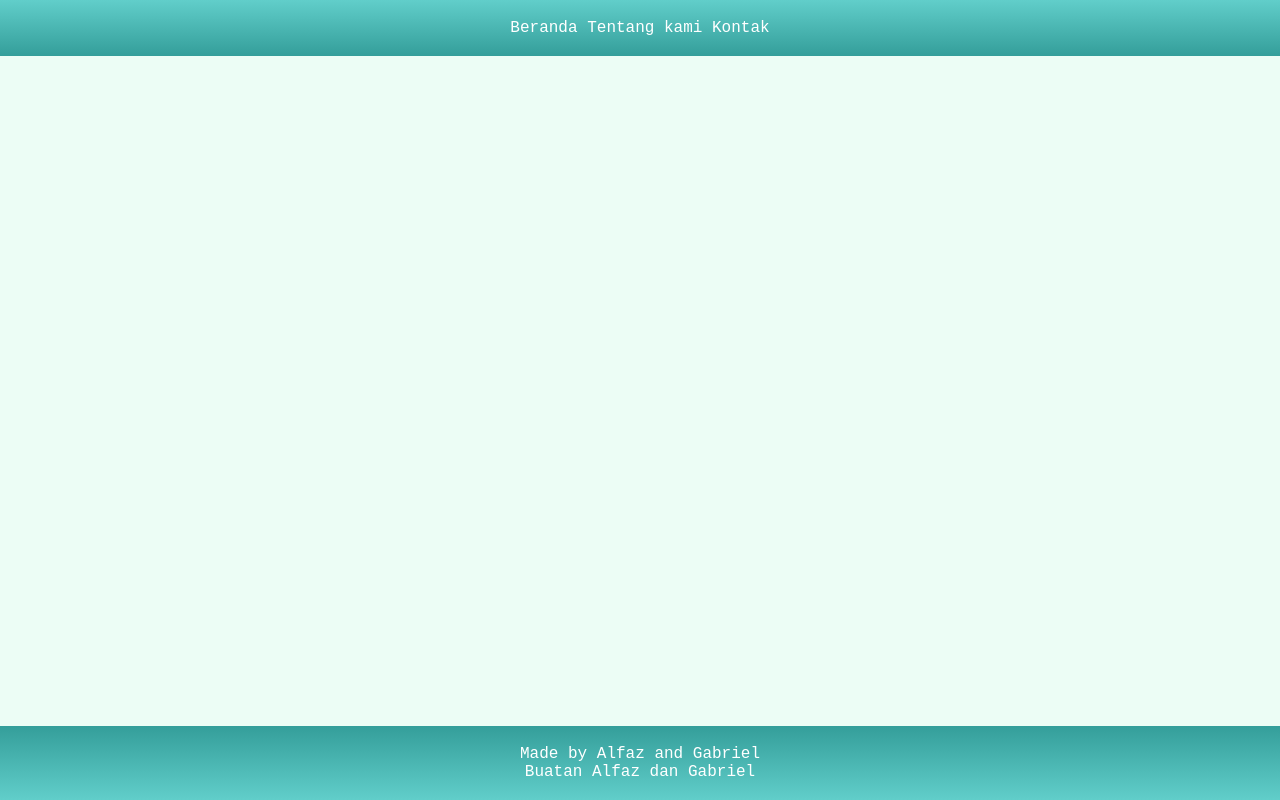
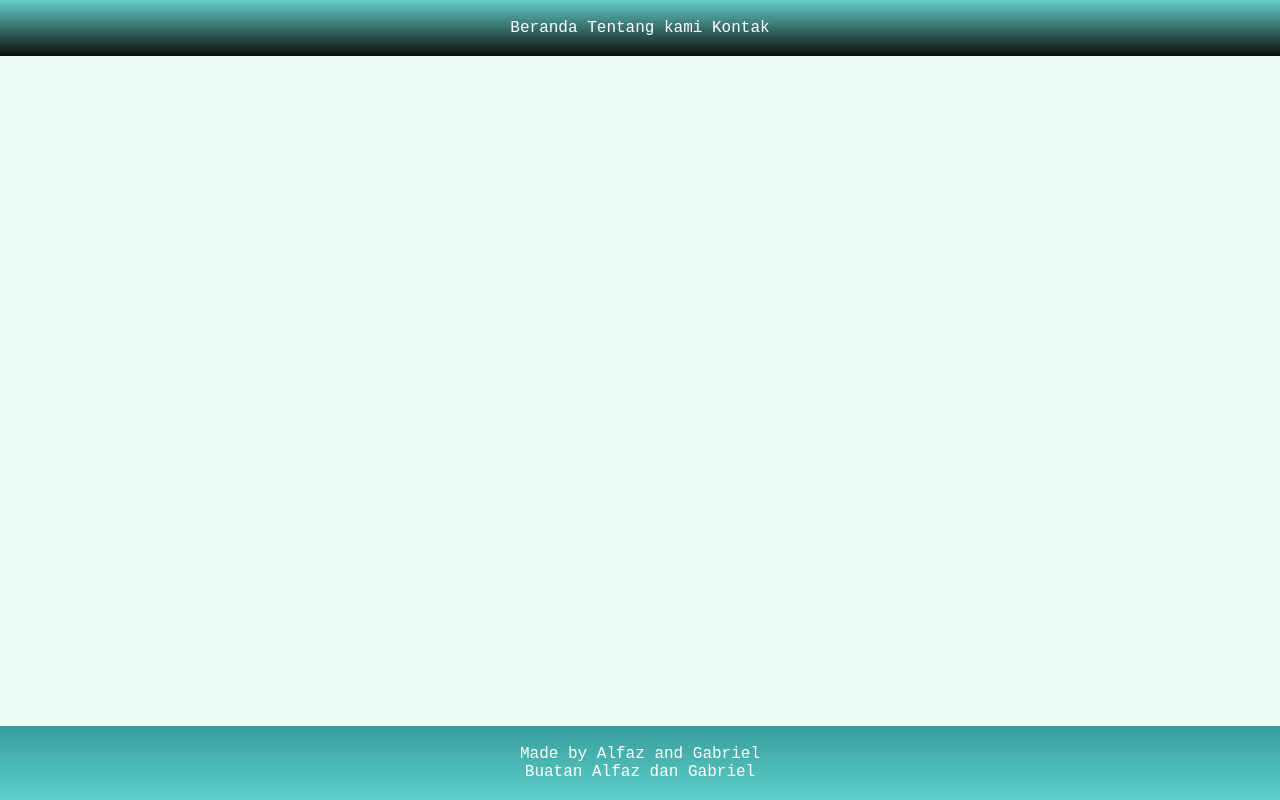
Before and after one commit to hugocopilot/lomba-website-ai, a plain HTML site: page home.html in a window 1280 px wide. Drawn offline with Linux system fonts and the light colour scheme.

Commit message:
Nov 22, 2026, 8:26 AM

```diff
--- a/css/home.css
+++ b/css/home.css
@@ -20,7 +20,7 @@ a {
 
 .header-box {
     padding: 1.2rem 1.5rem;
-    background: linear-gradient(0deg, #349e9a, #61ceca);
+    background: linear-gradient(0deg, #0e0e0e, #61ceca);
     color: #ffffff;
     text-align: center;
 }
```
